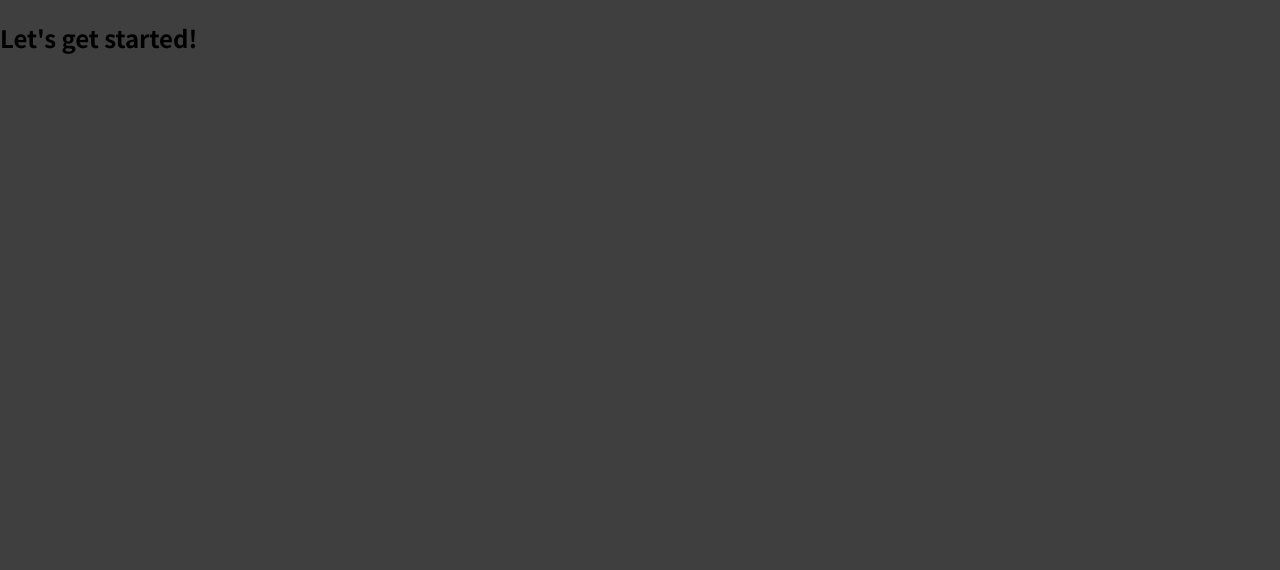
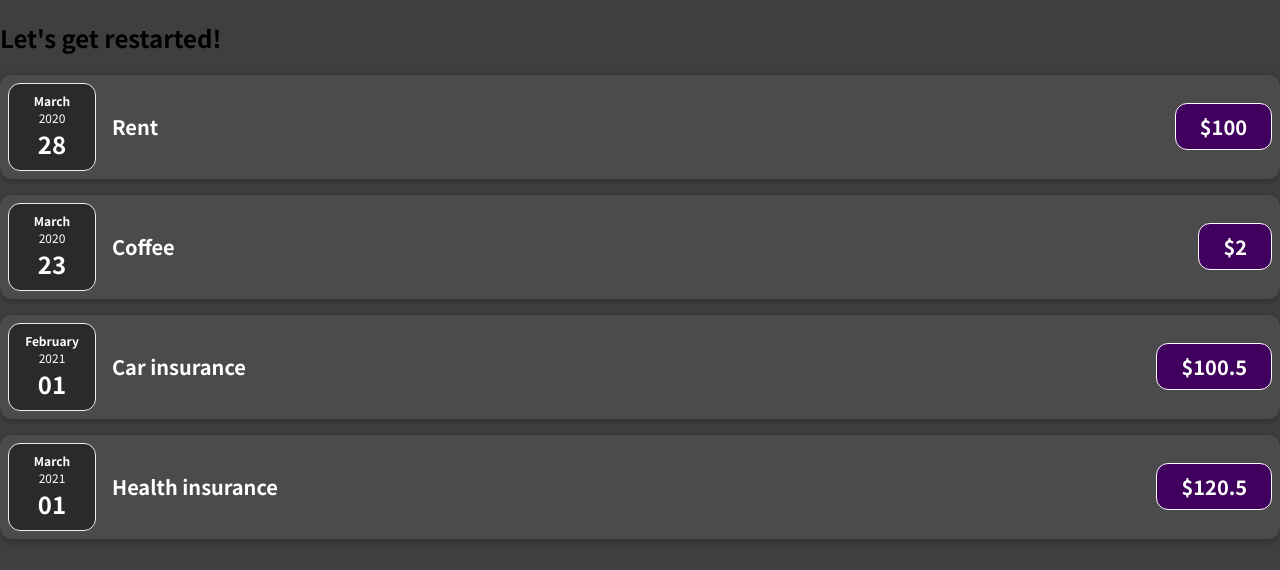
Before and after one commit to AbnerFSilva/ReactStuff, a JavaScript app in the folder expense-report/: page / in a window 1280 px wide. Shown: the top 570 px of the page. Built offline with nearby package versions, Linux system fonts and the light colour scheme.

Commit message:
problem 1

```diff
--- a/expense-report/src/App.js
+++ b/expense-report/src/App.js
@@ -1,7 +1,25 @@
+import Expenses from "./components/expenses/Expenses";
 function App() {
+  const expenses = [
+    { id: "e1", title: "Rent", amount: 100, date: new Date(2020, 2, 28) },
+    { id: "e2", title: "Coffee", amount: 2, date: new Date(2020, 2, 23) },
+    {
+      id: "e3",
+      title: "Car insurance",
+      amount: 100.5,
+      date: new Date(2021, 1, 1),
+    },
+    {
+      id: "e4",
+      title: "Health insurance",
+      amount: 120.5,
+      date: new Date(2021, 2, 1),
+    },
+  ];
   return (
     <div>
-      <h2>Let's get started!</h2>
+      <h2>Let's get restarted!</h2>
+      <Expenses expenseSummary={expenses} />
     </div>
   );
 }
--- /dev/null
+++ b/expense-report/src/components/expenses/ExpenseDate.css
@@ -0,0 +1,26 @@
+.expense-date {
+  display: flex;
+  flex-direction: column;
+  width: 5.5rem;
+  height: 5.5rem;
+  border: 1px solid #ececec;
+  background-color: #2a2a2a;
+  color: white;
+  border-radius: 12px;
+  align-items: center;
+  justify-content: center;
+}
+
+.expense-date__month {
+  font-size: 0.75rem;
+  font-weight: bold;
+}
+
+.expense-date__year {
+  font-size: 0.75rem;
+}
+
+.expense-date__day {
+  font-size: 1.5rem;
+  font-weight: bold;
+}
--- /dev/null
+++ b/expense-report/src/components/expenses/ExpenseDate.js
@@ -0,0 +1,16 @@
+import "./ExpenseDate.css";
+function ExpenseDate(props) {
+  const month = props.date.toLocaleString("en-us", { month: "long" });
+  const day = props.date.toLocaleString("en-us", { day: "2-digit" });
+  const year = props.date.getFullYear();
+
+  return (
+    <div className="expense-date">
+      <div className="expense-date__month">{month}</div>
+      <div className="expense-date__year">{year}</div>
+      <div className="expense-date__day">{day}</div>
+    </div>
+  );
+}
+
+export default ExpenseDate;
--- /dev/null
+++ b/expense-report/src/components/expenses/ExpenseItem.css
@@ -0,0 +1,50 @@
+.expense-item {
+  display: flex;
+  justify-content: space-between;
+  align-items: center;
+  box-shadow: 0 2px 8px rgba(0, 0, 0, 0.25);
+  padding: 0.5rem;
+  margin: 1rem 0;
+  border-radius: 12px;
+  background-color: #4b4b4b;
+}
+.expense-item__description {
+  display: flex;
+  flex-direction: column;
+  gap: 1rem;
+  align-items: flex-end;
+  flex-flow: column-reverse;
+  justify-content: flex-start;
+  flex: 1;
+}
+.expense-item h2 {
+  color: #3a3a3a;
+  font-size: 1rem;
+  flex: 1;
+  margin: 0 1rem;
+  color: white;
+}
+.expense-item__price {
+  font-size: 1rem;
+  font-weight: bold;
+  color: white;
+  background-color: #40005d;
+  border: 1px solid white;
+  padding: 0.5rem;
+  border-radius: 12px;
+}
+@media (min-width: 580px) {
+  .expense-item__description {
+    flex-direction: row;
+    align-items: center;
+    justify-content: flex-start;
+    flex: 1;
+  }
+  .expense-item__description h2 {
+    font-size: 1.25rem;
+  }
+  .expense-item__price {
+    font-size: 1.25rem;
+    padding: 0.5rem 1.5rem;
+  }
+}
--- /dev/null
+++ b/expense-report/src/components/expenses/ExpenseItem.js
@@ -0,0 +1,16 @@
+import "./ExpenseItem.css";
+import ExpenseDate from "./ExpenseDate";
+
+function ExpenseItem(props) {
+  return (
+    <div className="expense-item">
+      <ExpenseDate date={props.date} />
+      <div className="expense-item__description">
+        <h2>{props.title}</h2>
+        <div className="expense-item__price">${props.amount}</div>
+      </div>
+    </div>
+  );
+}
+
+export default ExpenseItem;
--- /dev/null
+++ b/expense-report/src/components/expenses/Expenses.js
@@ -0,0 +1,18 @@
+import ExpenseItem from "./ExpenseItem";
+function Expenses(props) {
+  return (
+    <div className="expenses">
+      {props.expenseSummary.map((expense) => {
+        return (
+          <ExpenseItem
+            title={expense.title}
+            amount={expense.amount}
+            date={expense.date}
+          />
+        );
+      })}
+    </div>
+  );
+}
+
+export default Expenses;
```
Also changed, not shown: 1 other file (tests, documents, lock files or other folders).
